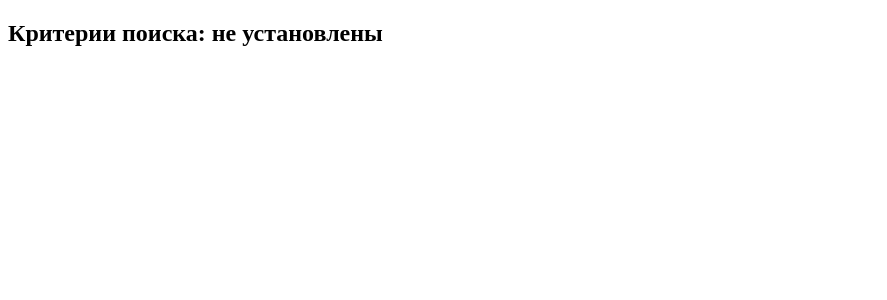
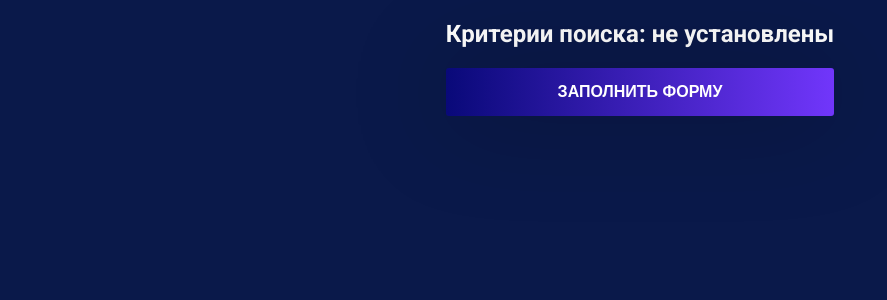
Before and after one commit to Binatik/Component--search-form, a Next.js app: page / in a window 1280 px wide. Shown: the top 300 px of the page, without its empty margins (0-887 px from the left). Built offline with nearby package versions, Linux system fonts and the light colour scheme; no server answers.

Commit message:
Query fixes and style

```diff
--- a/components/form/form.js
+++ b/components/form/form.js
@@ -1,10 +1,16 @@
 import React, { useState } from 'react';
+
+import styles from '../../styles/SearchForm.module.scss'
 
 export function Form({data}) {
     return (
         <React.Fragment>
-            <form>
-                <h2>Критерии поиска: не установлены</h2>
+            {console.log(data)}
+            <form className="center-items forms">
+                <div className="forms__body wrapper">
+                    <h2 className={styles.title}>Критерии поиска: не установлены</h2>
+                    <button className={styles.btn} type={"button"}>Заполнить форму</button>
+                </div>
             </form>
         </React.Fragment>
     )
--- a/package.json
+++ b/package.json
@@ -10,6 +10,7 @@
   "dependencies": {
     "next": "10.0.2",
     "react": "17.0.1",
-    "react-dom": "17.0.1"
+    "react-dom": "17.0.1",
+    "sass": "^1.29.0"
   }
 }
--- /dev/null
+++ b/pages/_app.js
@@ -0,0 +1,7 @@
+import React from "react";
+import '../styles/globals.scss'
+
+// This default export is required in a new `pages/_app.js` file.
+export default function App({ Component, pageProps }) {
+    return <Component {...pageProps} />
+}
--- a/pages/index.js
+++ b/pages/index.js
@@ -10,7 +10,7 @@ async function getData(url) {
 }
 
 function Index() {
-    const [data, setData] = useState(undefined);
+    const [data, setData] = useState(null);
 
     useEffect(() => {
         async function promiseDate() {
@@ -18,7 +18,7 @@ function Index() {
             setData(fetchDate);
         }
         promiseDate().then(r => r);
-    },[data]);
+    },[]);
     //setData(async(prev) => prev + await getData('https://raw.githubusercontent.com/Binatik/SearchForm/main/data.json'));
 
     return (
--- /dev/null
+++ b/styles/SearchForm.module.scss
@@ -0,0 +1,52 @@
+$textColor: #fff;
+$textColorLink: #fff;
+
+@mixin btnStandard() {
+    cursor: pointer;
+    border-radius: 3px;
+    outline: none;
+    border: none;
+    box-shadow:1px 1px 100px 0 rgba(0,0,0,0.26);
+    text-transform: uppercase;
+    transition: 0.2s;
+}
+.title{
+    color: $textColor;
+}
+
+.btn{
+    @include btnStandard();
+    background: linear-gradient(90deg, rgba(9,9,121,1) 0%, rgba(113,54,251,1) 100%);
+    font-size: 16px;
+    font-weight: bold;
+    padding: 15px;
+    color: $textColorLink;
+    width: 100%;
+
+    &:before{
+        content: '';
+        position: absolute;
+        top: -20px;
+        left: 50%;
+        transform: translate(-50%, -50%) scale(1);
+        display: block;
+        width: 40px;
+        height: 40px;
+        background: #fff;
+        border-radius: 50px;
+        transition: 0.5s;
+        z-index: -1;
+    }
+
+    &:hover{
+        box-shadow: 0 5px 20px rgba(0, 0, 0, 0.5);
+        cursor: pointer;
+        transition-delay: 0.1s;
+        color: #e91e63;
+        z-index: 8;
+    }
+
+    &:hover:before{
+        transform: scale(8.3);
+    }
+}
--- a/styles/globals.css
+++ /dev/null
@@ -1,16 +0,0 @@
-html,
-body {
-  padding: 0;
-  margin: 0;
-  font-family: -apple-system, BlinkMacSystemFont, Segoe UI, Roboto, Oxygen,
-    Ubuntu, Cantarell, Fira Sans, Droid Sans, Helvetica Neue, sans-serif;
-}
-
-a {
-  color: inherit;
-  text-decoration: none;
-}
-
-* {
-  box-sizing: border-box;
-}
--- /dev/null
+++ b/styles/globals.scss
@@ -0,0 +1,27 @@
+@import url('https://fonts.googleapis.com/css2?family=Roboto:wght@300;400;500;700;900&display=swap');
+
+* {
+  box-sizing: border-box;
+}
+
+$mainFon: #0a194a;
+
+html,
+body {
+  padding: 0;
+  margin: 0;
+  font-family: 'Roboto', sans-serif;
+  background-color: $mainFon;
+}
+
+.center-items {
+  display: flex;
+  align-items: center;
+  justify-content: center;
+  flex-direction: column;
+}
+
+.wrapper {
+  max-width: 1950px;
+  min-width: 320px;
+}
```
Also changed, not shown: styles/Home.module.css (deleted, +0 -122 lines), 1 other file (tests, documents, lock files or other folders).
